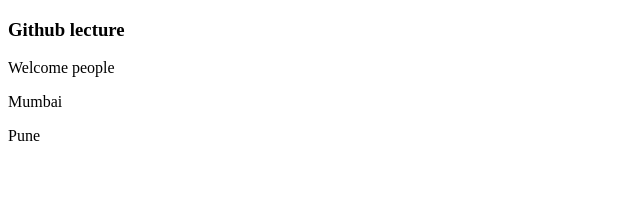
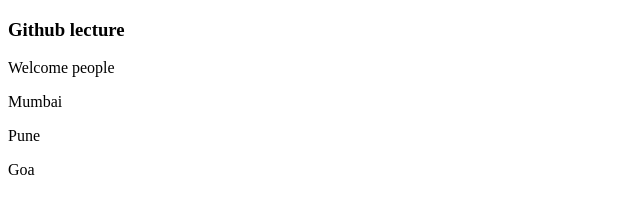
Before and after one commit to Akansha02code/Manager, a plain HTML site: page index.html in a window 1280 px wide. Shown: the full height of the page, 0-640 px from the left. Drawn offline with Linux system fonts and the light colour scheme.

Commit message:
Added G
Added Go

Added Goa

```diff
--- a/index.html
+++ b/index.html
@@ -10,5 +10,6 @@
     <p>Welcome people</p>
     <p>Mumbai</p>
     <p>Pune</p>
+    <p>Goa </p
 </body>
 </html>
```
